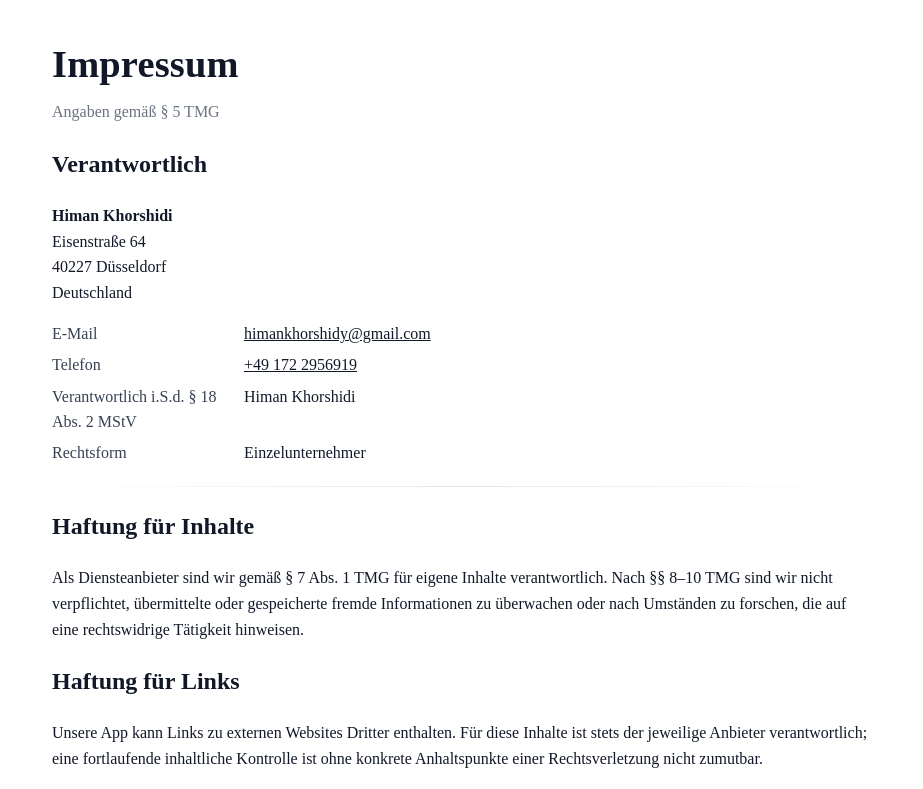
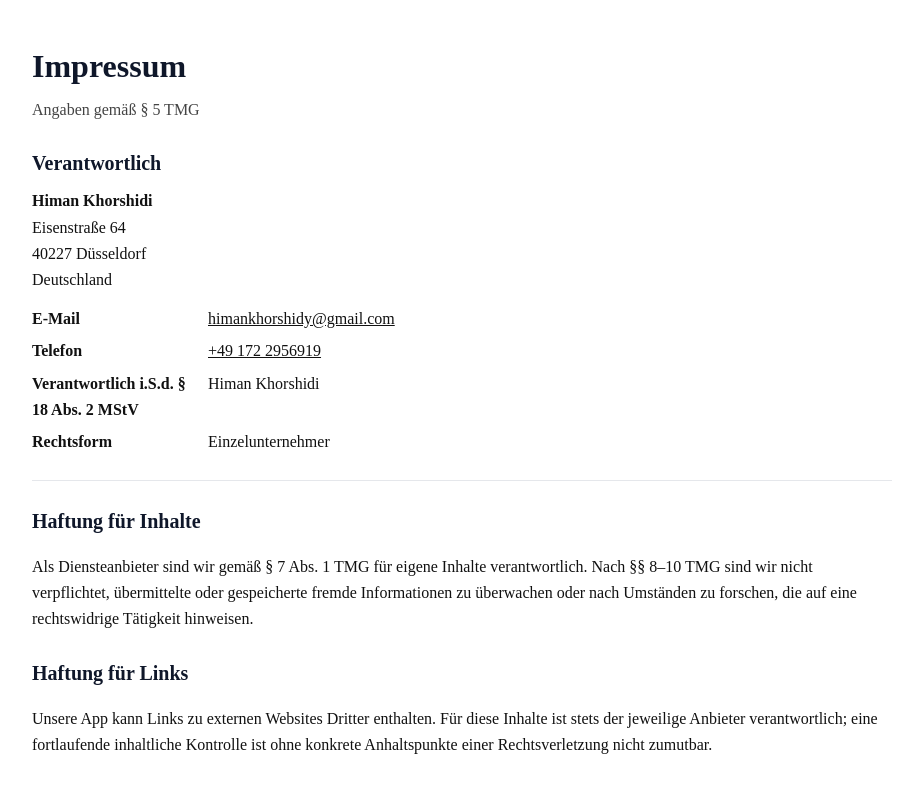
Before and after one commit to Himan-Herman/entscheidungs-app-imac-, a React (Vite) app in the folder client/: page /impressum in a window 1280 px wide. Shown: the top 789 px of the page, without its empty margins (178-1101 px from the left). Built offline with nearby package versions, Linux system fonts and the light colour scheme.

Commit message:
Improve readability for legal pages (high contrast)

```diff
--- a/client/src/styles/legal.css
+++ b/client/src/styles/legal.css
@@ -1,49 +1,83 @@
-.legal {
-    max-width: 820px;
-    margin: 0 auto;
-    padding: clamp(1.25rem, 2vw, 2rem);
-    line-height: 1.6;
-    color: #111827; /* Tailwind gray-900 */
+/* Hoher Kontrast + saubere Typografie für Impressum/Datenschutz */
+:root {
+    --legal-text: #111;         /* Haupttext (fast schwarz) */
+    --legal-muted: #444;        /* Untertitel / Meta */
+    --legal-head: #0f172a;      /* Überschriften */
+    --legal-border: #e5e7eb;    /* Trennlinien */
+    --legal-link: #0ea5e9;      /* Links */
   }
 
+  .legal {
+    max-width: 860px;
+    margin: 0 auto;
+    padding: 32px 20px;
+    color: var(--legal-text);
+    background: #fff;
+    line-height: 1.65;
+    font-size: 16px;
+    text-rendering: optimizeLegibility;
+    -webkit-font-smoothing: antialiased;
+
+    /* falls irgendwo ein Eltern-Element die Seite „ausgraut“ */
+    opacity: 1 !important;
+    filter: none !important;
+  }
+
+  .legal * { color: inherit; } /* nichts überschreibt die Textfarbe */
+
   .legal__header h1 {
-    font-size: clamp(1.8rem, 3.2vw, 2.4rem);
-    margin: 0 0 .25rem;
-    letter-spacing: .2px;
+    margin: 0 0 4px;
+    font-size: 2rem;
+    color: var(--legal-head);
   }
-  .legal__subtitle { color: #6b7280; margin: 0 0 1.25rem; }
 
-  .legal__section { margin: 1.25rem 0; }
-  .legal__address { font-style: normal; margin: .25rem 0 1rem; }
+  .legal__subtitle {
+    margin: 0 0 24px;
+    color: var(--legal-muted);
+  }
 
+  .legal__section { margin: 24px 0; }
+
+  .legal__section h2 {
+    margin: 0 0 8px;
+    font-size: 1.25rem;
+    color: var(--legal-head);
+  }
+
+  .legal__address { font-style: normal; margin-bottom: 12px; }
+
+  /* Begriff/Definition hübsch nebeneinander */
   .legal__list {
     display: grid;
-    grid-template-columns: 180px 1fr;
-    gap: .35rem .75rem;
-    margin: .5rem 0;
+    grid-template-columns: 160px 1fr;
+    gap: 6px 16px;
+    margin: 0;
   }
-  .legal__list dt { color: #374151; }   /* gray-700 */
+  .legal__list dt { font-weight: 600; }
   .legal__list dd { margin: 0; }
-  .legal a { text-decoration: underline; color: inherit; }
 
   .legal__divider {
-    border: 0; height: 1px;
-    background: linear-gradient(to right, transparent, #e5e7eb, transparent);
-    margin: 1.25rem 0;
+    height: 1px;
+    border: 0;
+    background: var(--legal-border);
+    margin: 24px 0;
   }
 
-  .legal__actions { text-align: center; margin-top: 2rem; }
+  a { color: var(--legal-link); text-decoration: underline; }
 
-  /* Dark mode respektieren */
-  @media (prefers-color-scheme: dark) {
-    .legal { color: #e5e7eb; }
-    .legal__subtitle, .legal__list dt { color: #9ca3af; }
-    .legal__divider { background: linear-gradient(to right, transparent, #374151, transparent); }
+  .legal__actions { margin-top: 24px; }
+
+  .btn.btn-primary {
+    cursor: pointer;
+    border: 0;
+    padding: 10px 14px;
+    border-radius: 8px;
+    background: #2563eb;
+    color: #fff;
+    font-weight: 600;
   }
 
-  /* Print-clean */
-  @media print {
-    .legal { color: #000; }
-    .legal a { color: #000; text-decoration: none; }
-    .legal__actions { display: none; }
+  @media (max-width: 640px) {
+    .legal__list { grid-template-columns: 1fr; }
+    .legal__list dt { margin-top: 8px; }
   }
```
